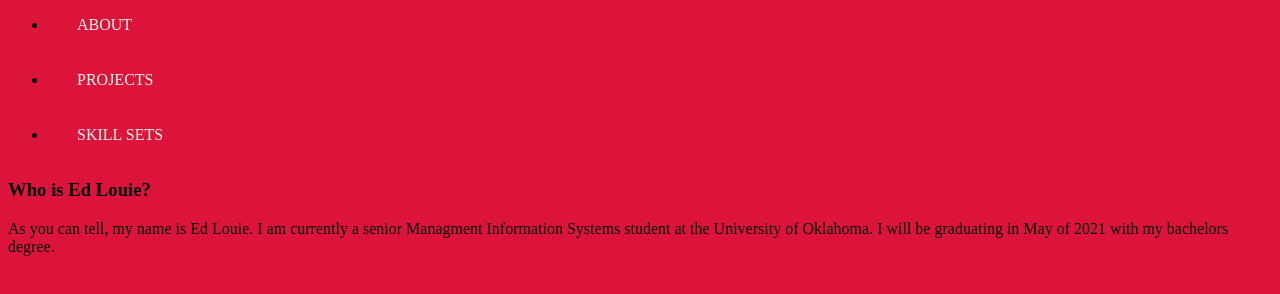
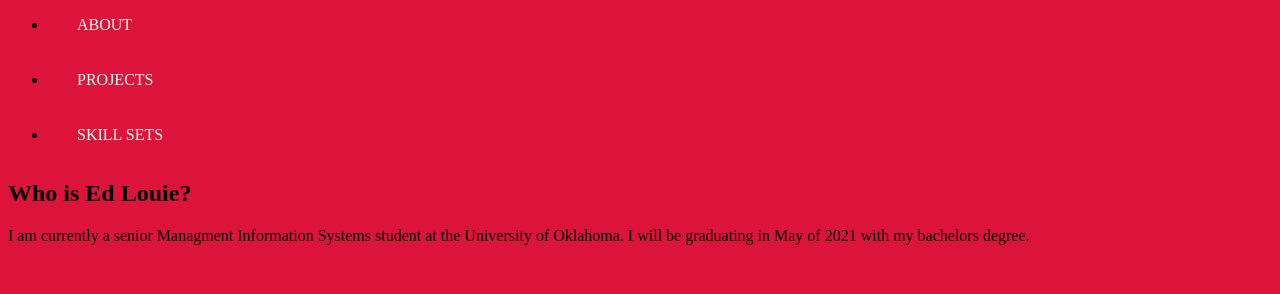
Before and after one commit to LouieLouie29/louielouie29.github.io, a plain HTML site: page index.html in a window 1280 px wide. Shown: the part 66-360 px from the top of the page. Drawn offline with Linux system fonts and the light colour scheme; files that its build step writes are made by us from their sources.

Commit message:
Style sheet update

```diff
--- a/index.html
+++ b/index.html
@@ -3,7 +3,7 @@
     <meta charset="UTF-8">
     <meta name="viewport" content="width=device-width, initial-scale=1.0" />
     <title>Ed's Webpage</title>
-    <link rel="stylesheet" type="text/css" href="css/style.css">
+    <link rel="stylesheet" type="text/css" href="stylesheets/style.css">
 </head>
 <body>
     <h1>Welcome to Ed Louie's website!</h1>
@@ -17,10 +17,13 @@
     </nav>
 
     <!--Introduction-->
-    <h3>Who is Ed Louie?</h3>
-    <p>As you can tell, my name is Ed Louie.  I am currently a senior Managment Information Systems student at the University of Oklahoma.
-       I will be graduating in May of 2021 with my bachelors degree.</p>
-
+    <div id="me">
+        <h2>Who is Ed Louie?</h2>
+        <p>
+            I am currently a senior Managment Information Systems student at the University of Oklahoma.
+            I will be graduating in May of 2021 with my bachelors degree.
+        </p>
+    </div>
 
 </body>
 
```
Also changed, not shown: projects.html (+1 -0 lines).
